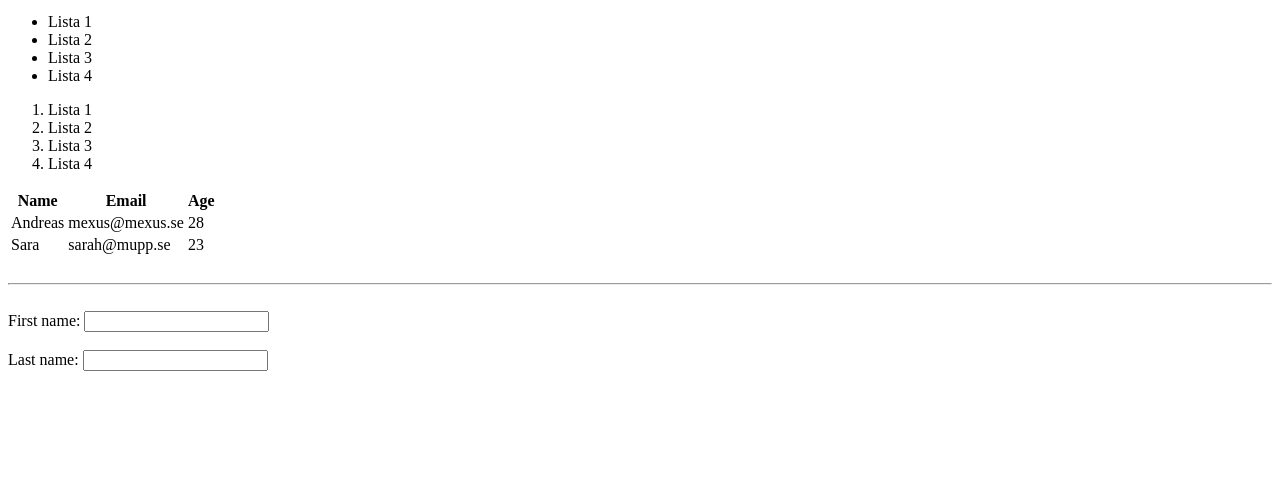
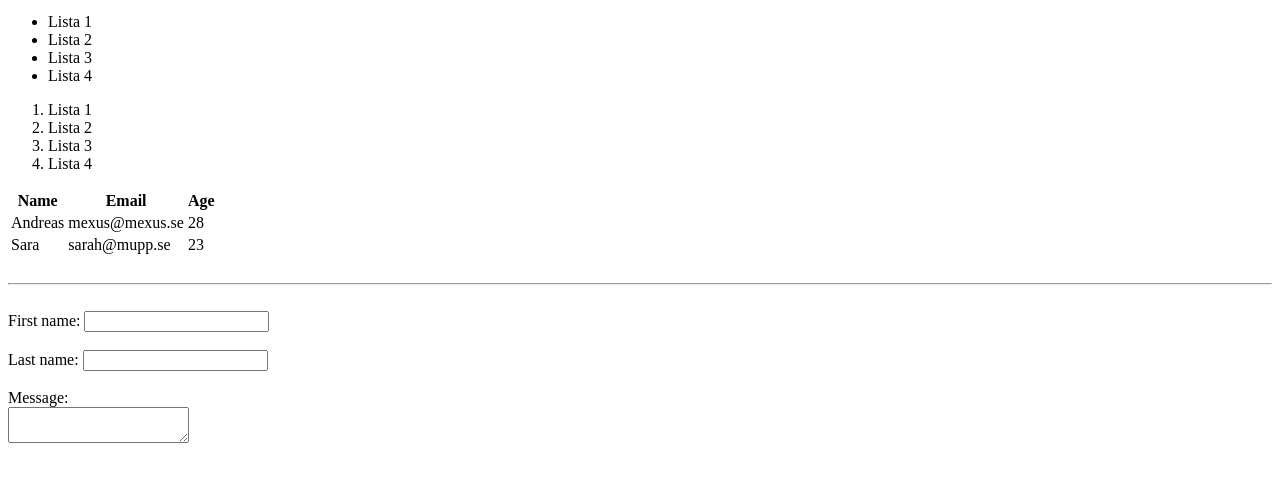
Before and after one commit to Mexus81/Hello-world, a plain HTML site: page index.html in a window 1280 px wide. Shown: the part 119-596 px from the top of the page. Drawn offline with Linux system fonts and the light colour scheme.

Commit message:
ändring9

```diff
--- a/index.html
+++ b/index.html
@@ -55,6 +55,12 @@
             <label>Last name:</label>
             <input type="text" name="lastName">
                 </div>
+                <br>
+                <div>
+                    <label>Message:</label>
+                    <br>
+                    <textarea name="message"></textarea>
+                </div>
         </form>
 </body>
 </html>
```
